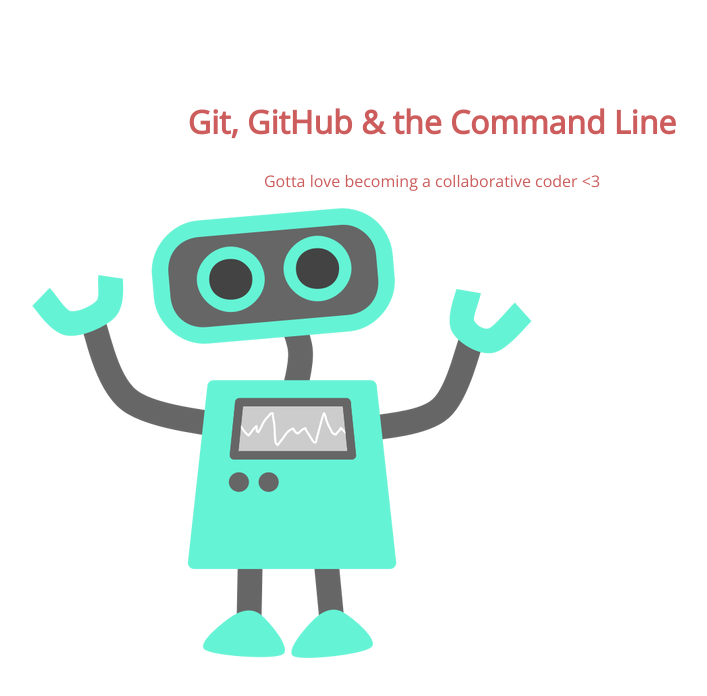
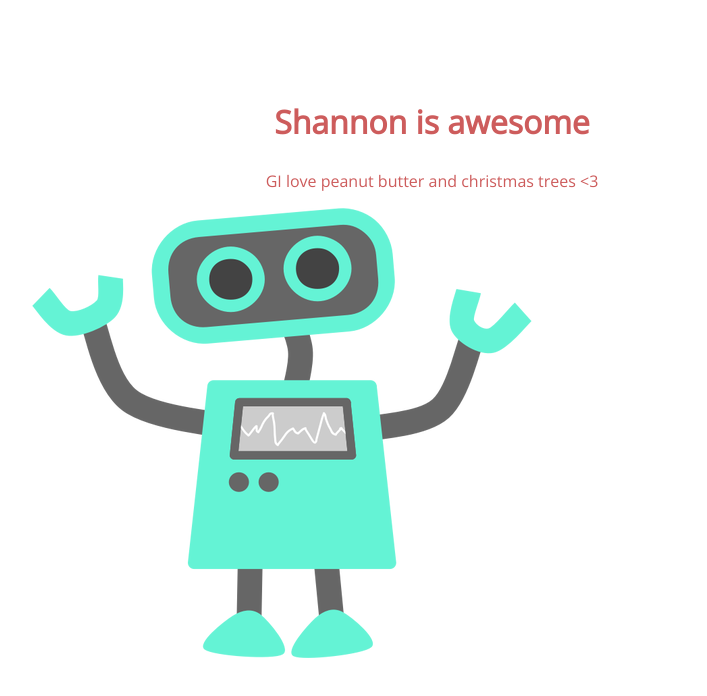
Before and after one commit to geoshannon/105-project, a plain HTML site: page index.html in a window 1280 px wide. Shown: the whole page, without its empty margins (208-915 px from the left). Drawn offline with nearby package versions, Linux system fonts and the light colour scheme.

Commit message:
changed header text

```diff
--- a/index.html
+++ b/index.html
@@ -8,8 +8,8 @@
 </head>
 <body>
 	<section>
-		<h1>Git, GitHub & the Command Line</h1>
-		<p>Gotta love becoming a collaborative coder <3</p>
+		<h1>Shannon is awesome</h1>
+		<p>GI love peanut butter and christmas trees <3</p>
 		<img src="img/happy-blue-robot.png">
 	</section>
 </body>
```
